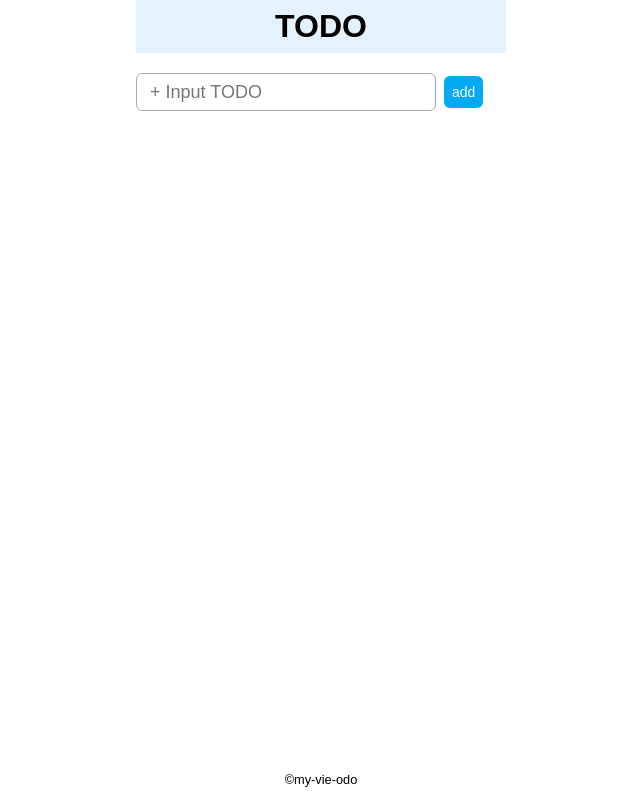
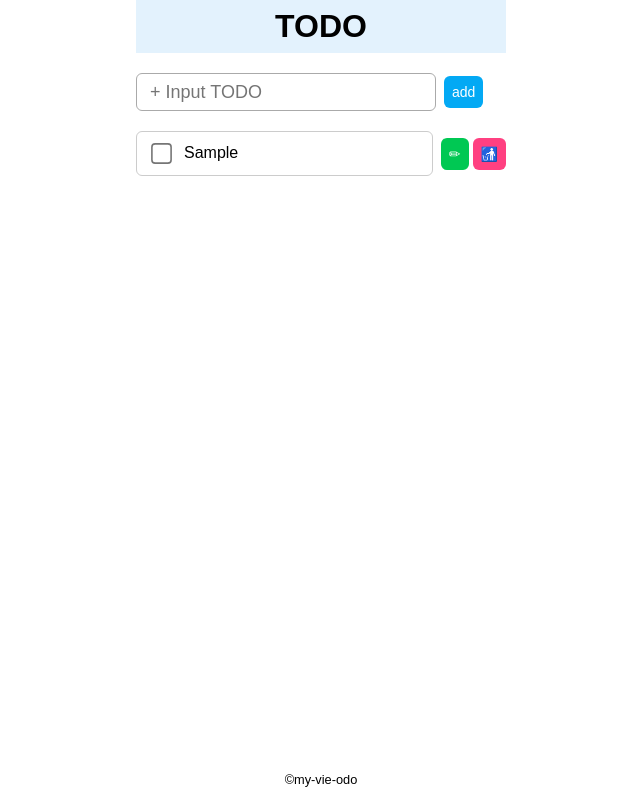
Before and after one commit to campari-soda/my-vite-todo, a Vue app: page / in a window 1280 px wide. Both pictures are taken after typing "Sample" into the empty fields and a click on the button "add". Shown: the whole page, without its empty margins (319-959 px from the left). Built offline with nearby package versions, Linux system fonts and the light colour scheme.

Commit message:
add logic(edit,remove)

```diff
--- a/src/components/MainTodo.vue
+++ b/src/components/MainTodo.vue
@@ -2,11 +2,42 @@
 import { ref } from 'vue';
 const todoRef = ref('');
 const todoListRef = ref([]);
+const ls = localStorage.todoList;
+todoListRef.value = ls ? JSON.parse(ls) : [];
 const addTodo = () => {
   const id = new Date().getTime();
   todoListRef.value.push({ id: id, task: todoRef.value });
   localStorage.todoList = JSON.stringify(todoListRef.value);
   todoRef.value = '';
+};
+const isEditRef = ref(false);
+let editId = -1;
+
+const showTodo = (id) => {
+  const todo = todoListRef.value.find((todo) => todo.id == id);
+  todoRef.value = todo.task;
+  isEditRef.value = true;
+  editId = id;
+};
+
+const editTodo = () => {
+  const todo = todoListRef.value.find((todo) => todo.id === editId);
+  const idx = todoListRef.value.findIndex((todo) => todo.id === editId);
+  todo.task = todoRef.value;
+  todoListRef.value.splice(idx, 1, todo);
+  localStorage.todoList = JSON.stringify(todoListRef.value);
+  isEditRef.value = false;
+  editIndex = -1;
+  todoRef.value = '';
+};
+
+const deleteTodo = (id) => {
+  const todo = todoListRef.value.find((todo) => todo.id === id);
+  const idx = todoListRef.value.findIndex((todo) => todo.id === id);
+  const delMsg = `remove [${todo.task}]?`;
+  if (!confirm(delMsg)) return;
+  todoListRef.value.splice(idx, 1);
+  localStorage.todoList = JSON.stringify(todoListRef.value);
 };
 </script>
 
@@ -18,7 +49,20 @@ const addTodo = () => {
       v-model="todoRef"
       placeholder=" + Input TODO"
     />
-    <button class="btn" @click="addTodo">add</button>
+    <button class="btn green" @click="editTodo" v-if="isEditRef">✏</button>
+    <button class="btn" @click="addTodo" v-else>add</button>
+  </div>
+  <div class="box_list">
+    <div class="todo_list" v-for="todo in todoListRef" :key="todo.id">
+      <div class="todo">
+        <input type="checkbox" class="check" />
+        <label>{{ todo.task }}</label>
+      </div>
+      <div class="btns">
+        <button class="btn green" @click="showTodo(todo.id)">✏</button>
+        <button class="btn pink" @click="deleteTodo(todo.id)">🚮</button>
+      </div>
+    </div>
   </div>
 </template>
 <style scoped>
@@ -41,4 +85,36 @@ const addTodo = () => {
   text-align: center;
   font-size: 14px;
 }
+.box_list {
+  margin-top: 20px;
+  display: flex;
+  flex-direction: column;
+  gap: 4px;
+}
+.todo_list {
+  display: flex;
+  align-items: center;
+  gap: 8px;
+}
+.todo {
+  border: 1px solid #ccc;
+  border-radius: 6px;
+  padding: 12px;
+  width: 300px;
+}
+.check {
+  border: 1px solid red;
+  transform: scale(1.6);
+  margin: 0 16px 2px 6px;
+}
+.btns {
+  display: flex;
+  gap: 4px;
+}
+.green {
+  background-color: #00c853;
+}
+.pink {
+  background-color: #ff4081;
+}
 </style>
```
